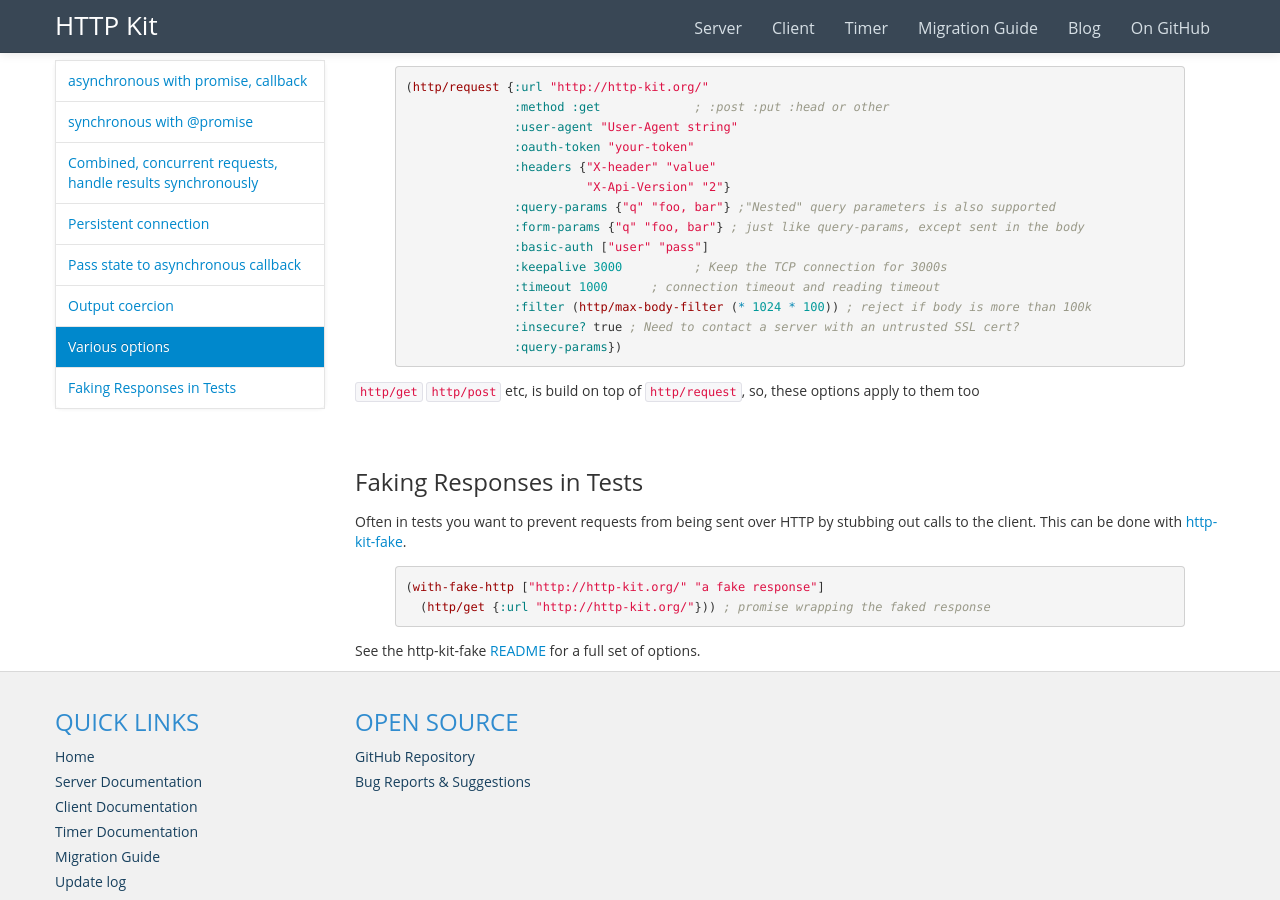
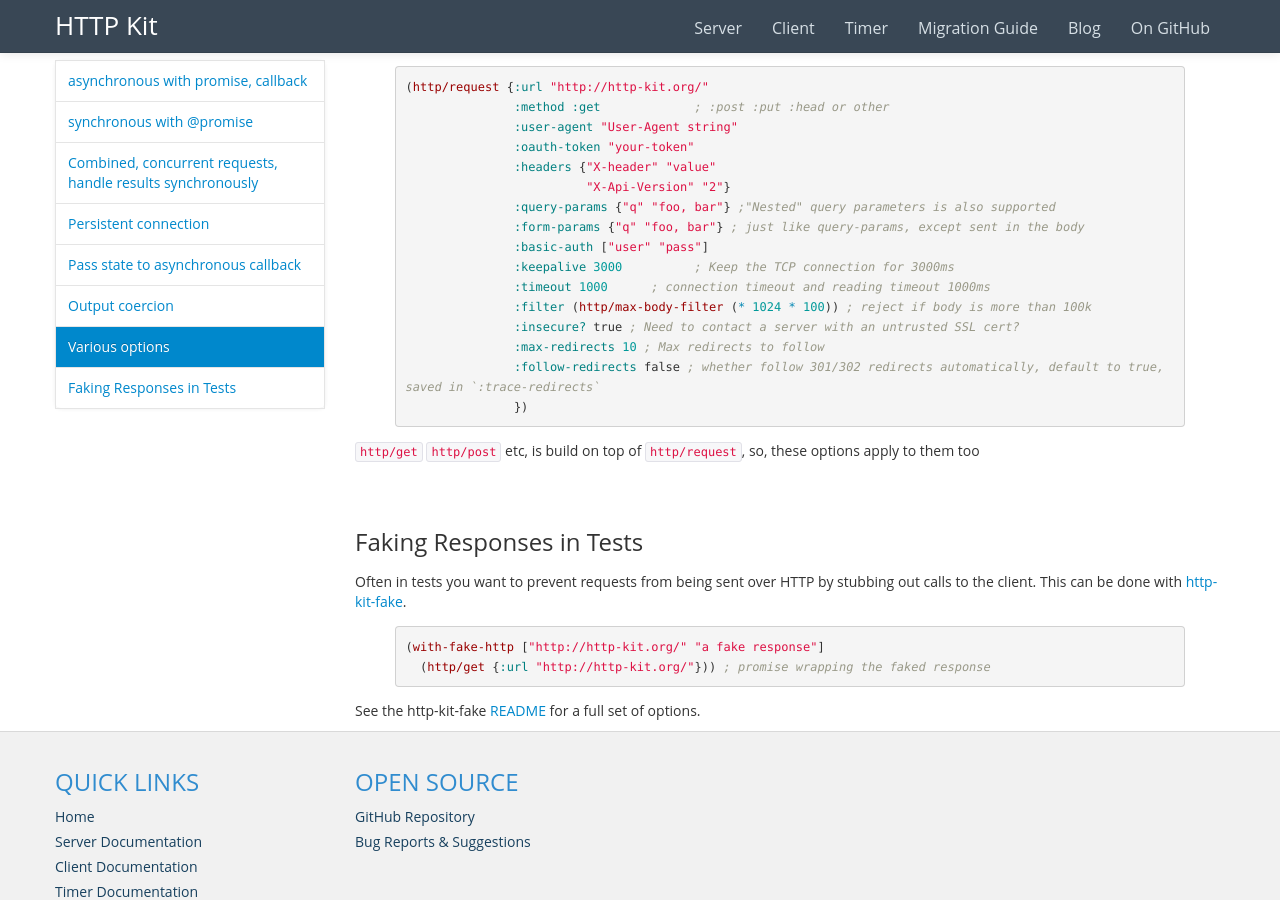
Before and after one commit to http-kit/http-kit.github.com, a Jekyll site: the page built from client.html, in a window 1280 px wide and 900 px high, scrolled down 2938 px. Built offline with Jekyll 4.4.1, drawn with Linux system fonts in a browser that asks for light colours; nearby versions of some CDN libraries; library files that are not in the unit come from our copies.

Commit message:
add redirect and multipart documentation

```diff
--- a/client.html
+++ b/client.html
@@ -138,11 +138,13 @@ title: HTTP client
                :query-params {"q" "foo, bar"} ;"Nested" query parameters is also supported
                :form-params {"q" "foo, bar"} ; just like query-params, except sent in the body
                :basic-auth ["user" "pass"]
-               :keepalive 3000          ; Keep the TCP connection for 3000s
-               :timeout 1000      ; connection timeout and reading timeout
+               :keepalive 3000          ; Keep the TCP connection for 3000ms
+               :timeout 1000      ; connection timeout and reading timeout 1000ms
                :filter (http/max-body-filter (* 1024 * 100)) ; reject if body is more than 100k
                :insecure? true ; Need to contact a server with an untrusted SSL cert?
-               :query-params})
+               :max-redirects 10 ; Max redirects to follow
+               :follow-redirects false ; whether follow 301/302 redirects automatically, default to true, saved in `:trace-redirects`
+               })
 
 {% endhighlight %}
 
--- a/index.html
+++ b/index.html
@@ -13,7 +13,7 @@ title: Home
             <strong>highly concurrent a/synchronous</strong> web applications.
             Feature <a href="http://http-kit.org/server.html#channel">a unified API</a> for WebSocket and HTTP long polling/streaming</p>
           {% highlight clojure %}
-          [http-kit "2.1.13"] ; Add to your project.clj.
+          [http-kit "2.1.15"] ; Add to your project.clj.
           {% endhighlight %}
           <br />
 
--- a/server.html
+++ b/server.html
@@ -74,7 +74,7 @@ Channel defines the following contract:
   <li>
     <code>on-close</code>:
     Sets handler (fn [status]) for notification of channel being closed by the
-    server or client. Handler will be invoked at most once. Useful for clean-up
+    server or client. Handler will be invoked at most once. Useful for clean-up. Status can be `:normal`, `:going-away`, `:protocol-error`, `:unsupported`, `:unknown`, `:server-close`, `:client-close`
   </li>
 </ul>
 
```
